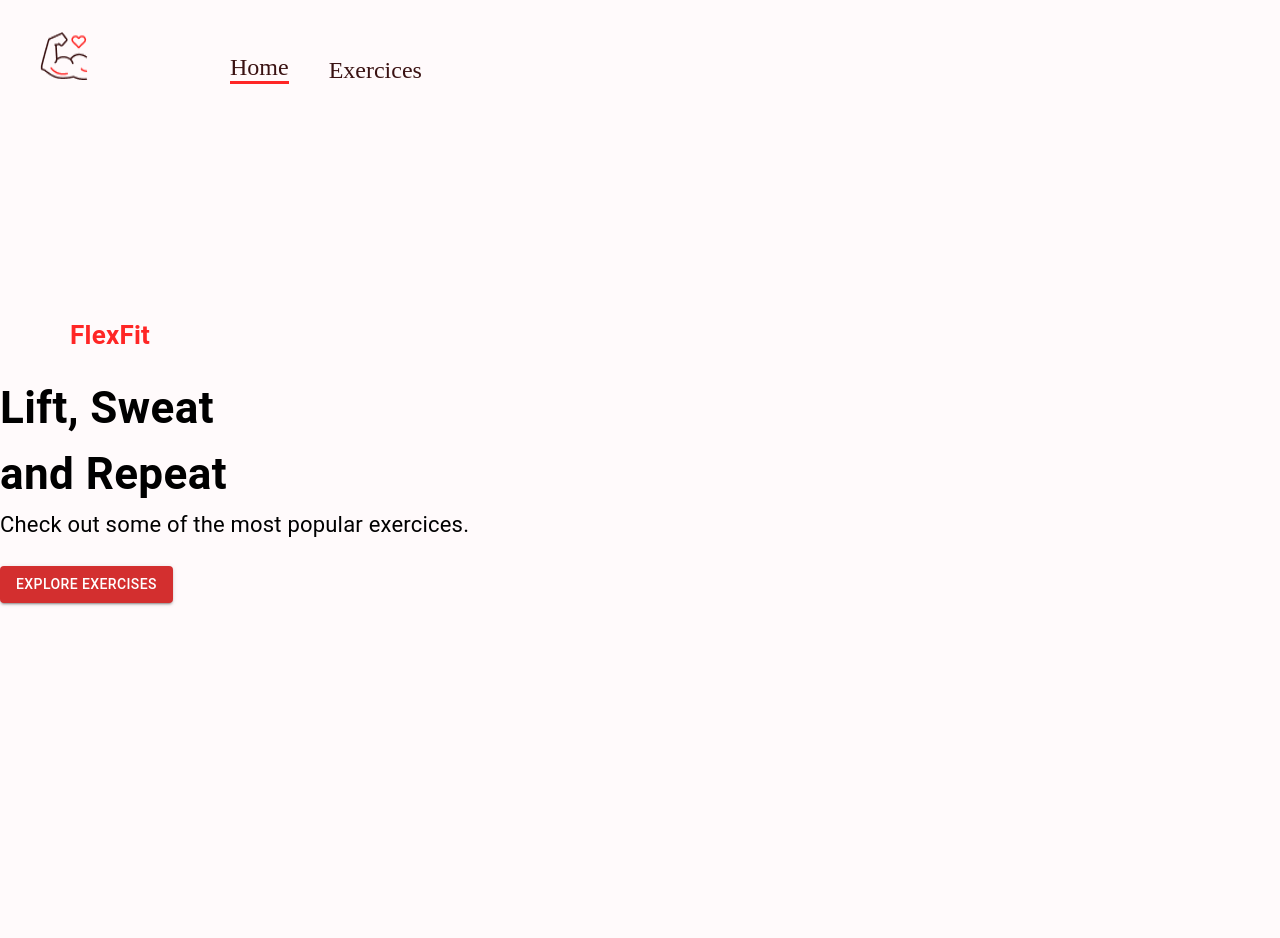
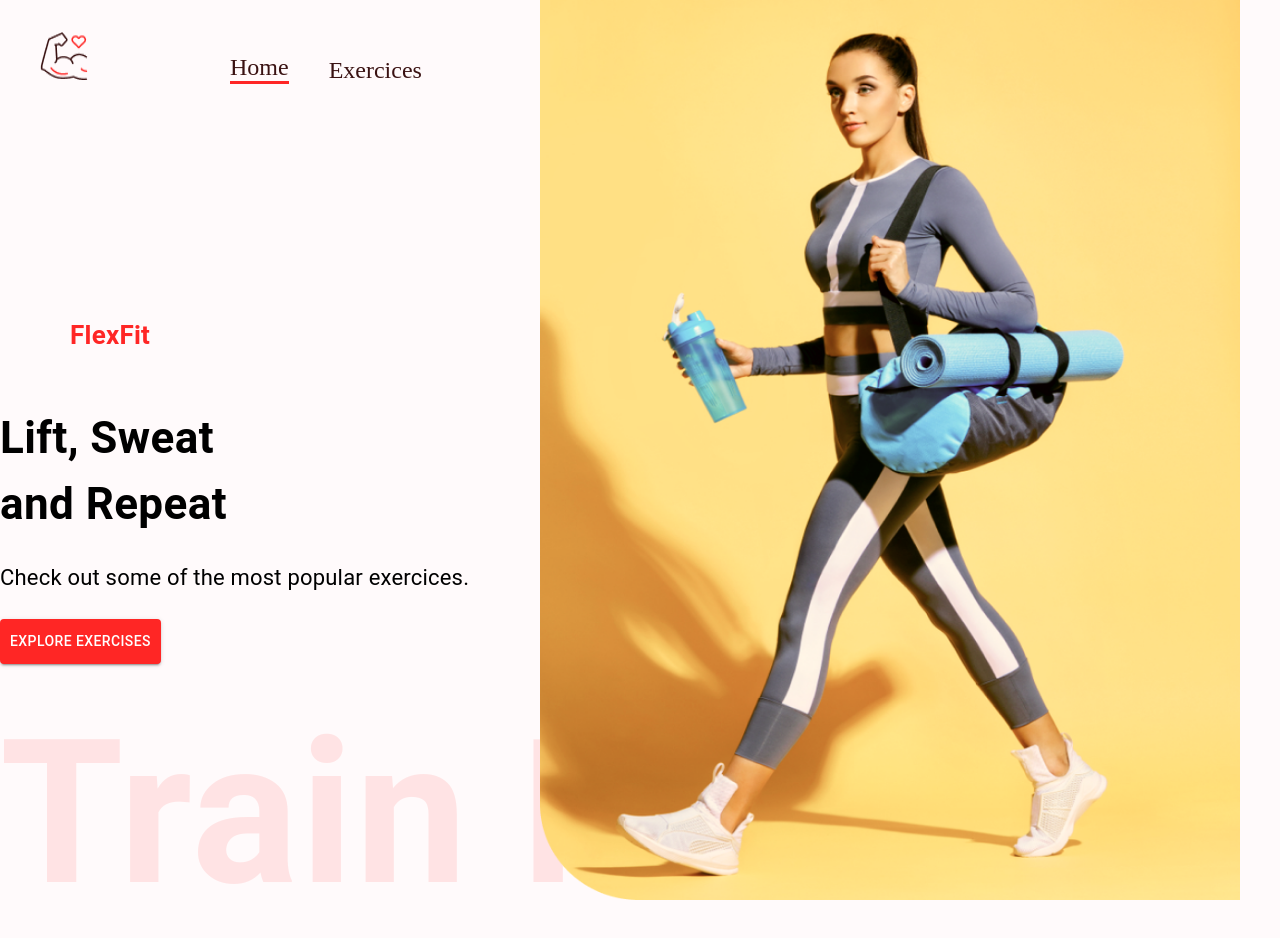
Before and after one commit to yuviii99/FlexFit, a React (Create React App) app: page / in a window 1280 px wide. Shown: the top 938 px of the page. Before the commit the page ends 800 px from the top, so only its background shows below. Built offline with nearby package versions, Linux system fonts and the light colour scheme.

Commit message:
Completed HeroBanner

```diff
--- a/src/App.css
+++ b/src/App.css
@@ -59,8 +59,6 @@ body {
     top: 0px;
     width: 700px;
     height: 900px;
-    margin-top: -330px;
-
   }
 
   .exercise-card {
--- a/src/components/HeroBanner.js
+++ b/src/components/HeroBanner.js
@@ -1,5 +1,6 @@
 import React from "react";
 import { Box, Button, Stack, Typography } from "@mui/material";
+import HeroBannerImage from '../assets/images/banner.png';
 
 const HeroBanner = () => {
   return (
@@ -14,15 +15,27 @@ const HeroBanner = () => {
       >
         FlexFit
       </Typography>
-      <Typography fontWeight={700} sx={{ fontSize: {lg: '44px', xs: '40px'}}}>
+      <Typography fontWeight={700} sx={{ fontSize: {lg: '44px', xs: '40px'}}} mb="23px" mt="30px">
         Lift, Sweat <br /> and Repeat
       </Typography>
       <Typography fontSize="22px" lineHeight="35px" mb={3}>
         Check out some of the most popular exercices.
       </Typography>
-      <Button variant="contained" color="error" href="#exercises">
+      <Button variant="contained" color="error" href="#exercises" sx={{backgroundColor: "#ff2625", padding: "10px"}}>
         Explore Exercises
       </Button>
+      <Typography
+        fontWeight={600}
+        color="#ff2625"
+        sx={{
+            opacity: 0.1,
+            display: { lg: 'block', xs: 'none'}
+        }}
+        fontSize="200px"
+      >
+        Train Hard!
+      </Typography>
+      <img src={HeroBannerImage} alt="banner" className="hero-banner-img" />
     </Box>
   );
 };
```
